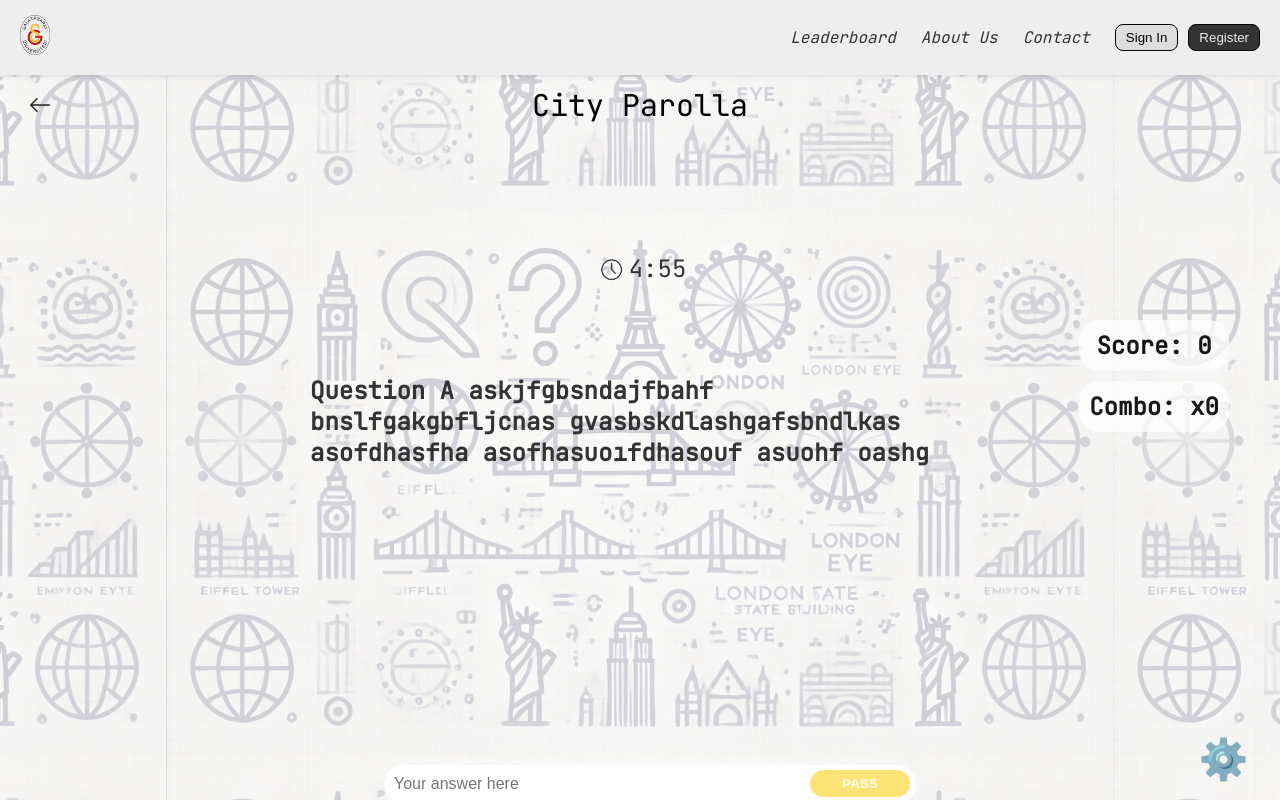
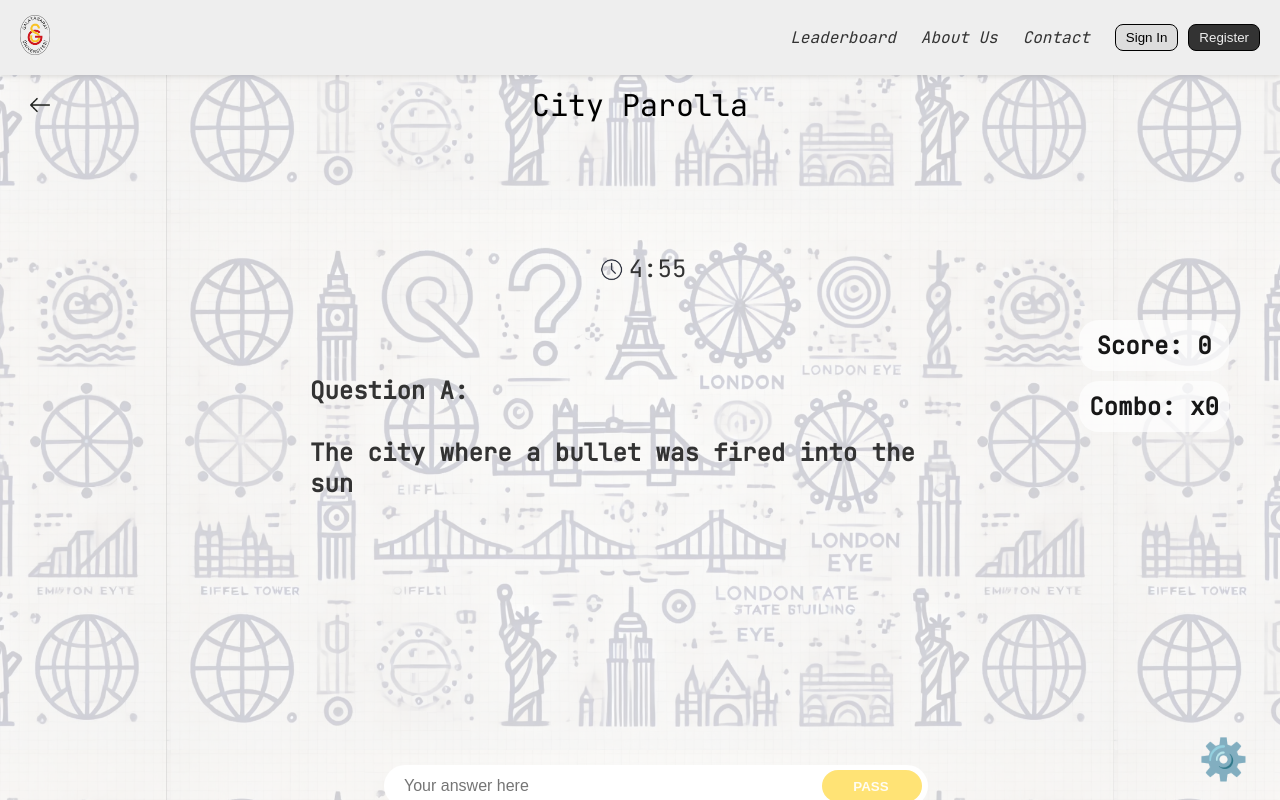
Before and after one commit to aydngrkm/cityparola, a React (Create React App) app in the folder front-end/cityparola/: page /classic in a window 1280 px wide. Built offline with nearby package versions, Linux system fonts and the light colour scheme.

Commit message:
Game Screen
Initial game screen preview created.
Added exit handler.

```diff
--- a/front-end/cityparola/src/components/Classic.css
+++ b/front-end/cityparola/src/components/Classic.css
@@ -11,6 +11,10 @@ html, body {
     position: absolute;
     margin-top: 20px;
     left: 30px;
+}
+
+.back-button.dark-mode {
+    filter: invert(1);
 }
 
 .title {
@@ -53,6 +57,10 @@ html, body {
     height: auto;
 }
 
+.timer-logo.dark-mode {
+    filter: invert(1);
+}
+
 .question-container {
     padding: 70px 300px;
     margin: 10px;
@@ -82,7 +90,7 @@ html, body {
     font-size: 24px;
 }
 
-.input-region {
+.input-container {
     position: relative;
     display: inline-block;
     justify-content: center;
@@ -92,7 +100,8 @@ html, body {
 
 .input {
     width: 40vw;
-    padding: 10px;
+    padding: 12px;
+    padding-left: 20px;
     font-size: 16px;
     margin-bottom: 10px;
     border-radius: 30px;
@@ -104,7 +113,7 @@ html, body {
     top: 5px;
     right: 6px;
     width: 100px;
-    padding: 6px;
+    padding: 8px;
     background-color: rgba(255, 204, 0, 0.54);
     border-radius: 30px;
     margin-block-end: auto;
@@ -116,18 +125,29 @@ html, body {
 .pass-text {
     color: #ffffff;
     opacity: 0.91;
+    margin: 1px 2px 0 0;
 }
 
 .pass-button:hover .pass-text {
     color: #000000;
 }
 
+.game-over-container {
+    display: flex;
+    flex-direction: column;
+    justify-content: center;
+    align-items: center;
+    text-align: center;
+    height: 80vh;
+    width: 100vw;
+}
+
 .game-over {
-    position: absolute;
-    top: 50%;
-    left: 50%;
-    transform: translate(-50%, -50%);
     font-size: 36px;
-    color: red;
+    color: #333;
     font-weight: bold;
 }
+
+.game-over.dark-mode {
+    color: #ffffff;
+}
--- a/front-end/cityparola/src/components/Classic.js
+++ b/front-end/cityparola/src/components/Classic.js
@@ -11,7 +11,7 @@ const Classic = ({ darkMode }) => {
     const [combo, setCombo] = useState(0);
     const [isGameOver, setIsGameOver] = useState(false);
     const [inputValue, setInputValue] = useState("");
-    const [showModal, setShowModal] = useState(false); // Modal durumunu izlemek için
+    const [showModal, setShowModal] = useState(false);
     const navigate = useNavigate();
 
     useEffect(() => {
@@ -51,34 +51,37 @@ const Classic = ({ darkMode }) => {
 
     const handleBackClick = (event) => {
         event.preventDefault();
-        setShowModal(true); // Modalı göster
+        setShowModal(true);
     };
 
     const handleConfirmExit = () => {
         setShowModal(false);
-        navigate("/"); // Anasayfaya yönlendir
+        navigate("/");
     };
 
     const handleCancelExit = () => {
-        setShowModal(false); // Modalı kapat
+        setShowModal(false);
     };
 
     return (
         <>
             <link href='https://fonts.googleapis.com/css?family=JetBrains Mono' rel='stylesheet'></link>
             <a href="/" onClick={handleBackClick} className='back-button-img'>
-                <img src={backbtn} alt='bckbtn' className='back-button'></img>
+                <img src={backbtn} alt='bckbtn' className={`back-button ${darkMode ? 'dark-mode' : ''}`} />
             </a>
             <div className={`title ${darkMode ? 'dark-mode' : ''}`}>City Parolla</div>
-            <div className='classic-container'>
+
+            {!isGameOver && (
+                <div className={`classic-container ${darkMode ? 'dark-mode' : ''}`}>
                     <div className={`timer txt ${darkMode ? 'dark-mode' : ''}`}>
                         <span>
-                        <img src={timerlogo} alt='timer-logo' className='timer-logo'></img>
+                            <img src={timerlogo} alt='timer-logo' className={`timer-logo ${darkMode ? 'dark-mode' : ''}`} />
                         </span>
                         <span>{writeTime(timer)}</span>
                     </div>
                     <div className={`question-container txt ${darkMode ? 'dark-mode' : ''}`}>
-                    Question A askjfgbsndajfbahf bnslfgakgbfljcnas gvasbskdlashgafsbndlkas asofdhasfha asofhasuoıfdhasouf asuohf oashg
+                        Question A: <br /><br />
+                        The city where a bullet was fired into the sun
                     </div>
                     <div className='right-section'>
                         <div className='score-container'>
@@ -89,7 +92,10 @@ const Classic = ({ darkMode }) => {
                         </div>
                     </div>
                 </div>
-            <div className='input-region'>
+            )}
+
+            {!isGameOver && (
+                <div className='input-container'>
                     <div className='input-text'>
                         <input
                             type='text'
@@ -98,13 +104,16 @@ const Classic = ({ darkMode }) => {
                             className='input'
                             onChange={handleInputChange}
                             onKeyDown={handleKeyDown}
-                    ></input>
+                        />
                         <button className='pass-button' onClick={handleSubmit}>
                             <div className='pass-text'>PASS</div>
                         </button>
                     </div>
                 </div>
-            {isGameOver && <div className='game-over'>Game Over</div>}
+            )}
+            {isGameOver && <div className='game-over-container'>
+                <div className={`game-over ${darkMode ? 'dark-mode' : ''}`}>Game Over<br/>Your Score Is: {score}</div>
+            </div>}
             {showModal && (
                 <Modal
                     message="Are you sure you want to leave? Your test will not be counted."
@@ -114,6 +123,7 @@ const Classic = ({ darkMode }) => {
             )}
         </>
     );
+
 };
 
 export default Classic;
```
Lines whose indentation alone changed are shown as unchanged.
